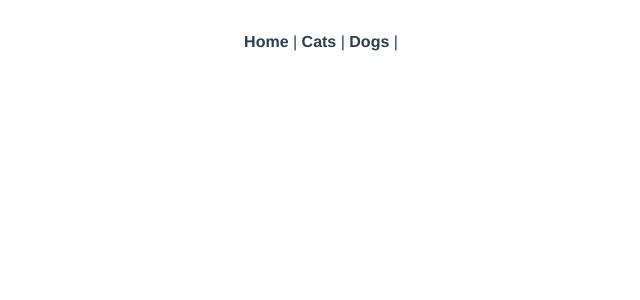
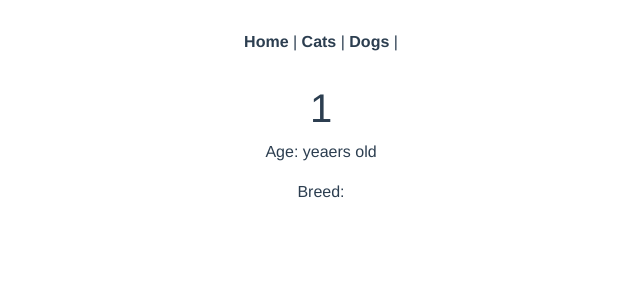
Before and after one commit to yukintegral/vue_-second, a Vue app: page /pets/1/1 in a window 1280 px wide. Shown: the top 300 px of the page, without its empty margins (319-959 px from the left). Built offline with nearby package versions, Linux system fonts and the light colour scheme.

Commit message:
~2:24 単体の情報表示

```diff
--- a/src/router.js
+++ b/src/router.js
@@ -16,9 +16,9 @@
   base: process.env.BASE_URL,
   routes: [
     {
-      path: '/',      // このパスにアクセスしたら
+      path: '/',
       name: 'home',
-      component: Home // このコンポーネントを呼ぶ
+      component: Home
     },
 
     {
@@ -40,7 +40,7 @@
     },
 
     {
-      path: '/pets/id',
+      path: '/pets/:species/:id',
       name: 'pet',
       component: Pet
     }
--- a/src/views/Cats.vue
+++ b/src/views/Cats.vue
@@ -3,12 +3,12 @@
     <h1>Cats for Adoption</h1>
     <!-- 現在バージョン -->
     <!-- <b-table striped hover :items="cats">
-      <template alot="name" slot-scope="data">
+      <template slot="name" slot-scope="data">
         router-link -->
 
-    <b-table striped hover :items="cats">
+  <b-table :fields="cats" :items="cats">
       <template v-slot:cell(name)="data">
-          <router-link :to="`/pets/${data.index}`">
+          <router-link :to="`/pets/cats/${data.index}`">
           {{ data.value }}
           </router-link>
         </template>
@@ -17,8 +17,6 @@
 </template>
 
 <script>
-// import catss from '@/data/cats'
-
 import { mapState } from 'vuex'
 
 export default {
--- a/src/views/Pet.vue
+++ b/src/views/Pet.vue
@@ -1,5 +1,32 @@
 <template>
   <div>
-    Pet
+  <h1>{{ animal.name }}{{ this.$route.params.species }}</h1>
+  <p>Age: {{ animal.age }} yeaers old</p>
+  <p>Breed: {{ animal.breed }}</p>
   </div>
 </template>
+
+<script>
+import { mapState } from 'vuex'
+
+export default {
+  data() {
+    return {
+      animal: {}
+    }
+  },
+
+  computed: {
+    ...mapState([
+      'cats',
+      'dogs'
+    ])
+  },
+  methods: {
+    pet() {
+      const animal = this[this.$route.params.species][$route.params.id]
+      this.animal = animal
+    }
+  }
+}
+</script>
```
Also changed, not shown: src/data/cats.js (line endings or trailing spaces).
